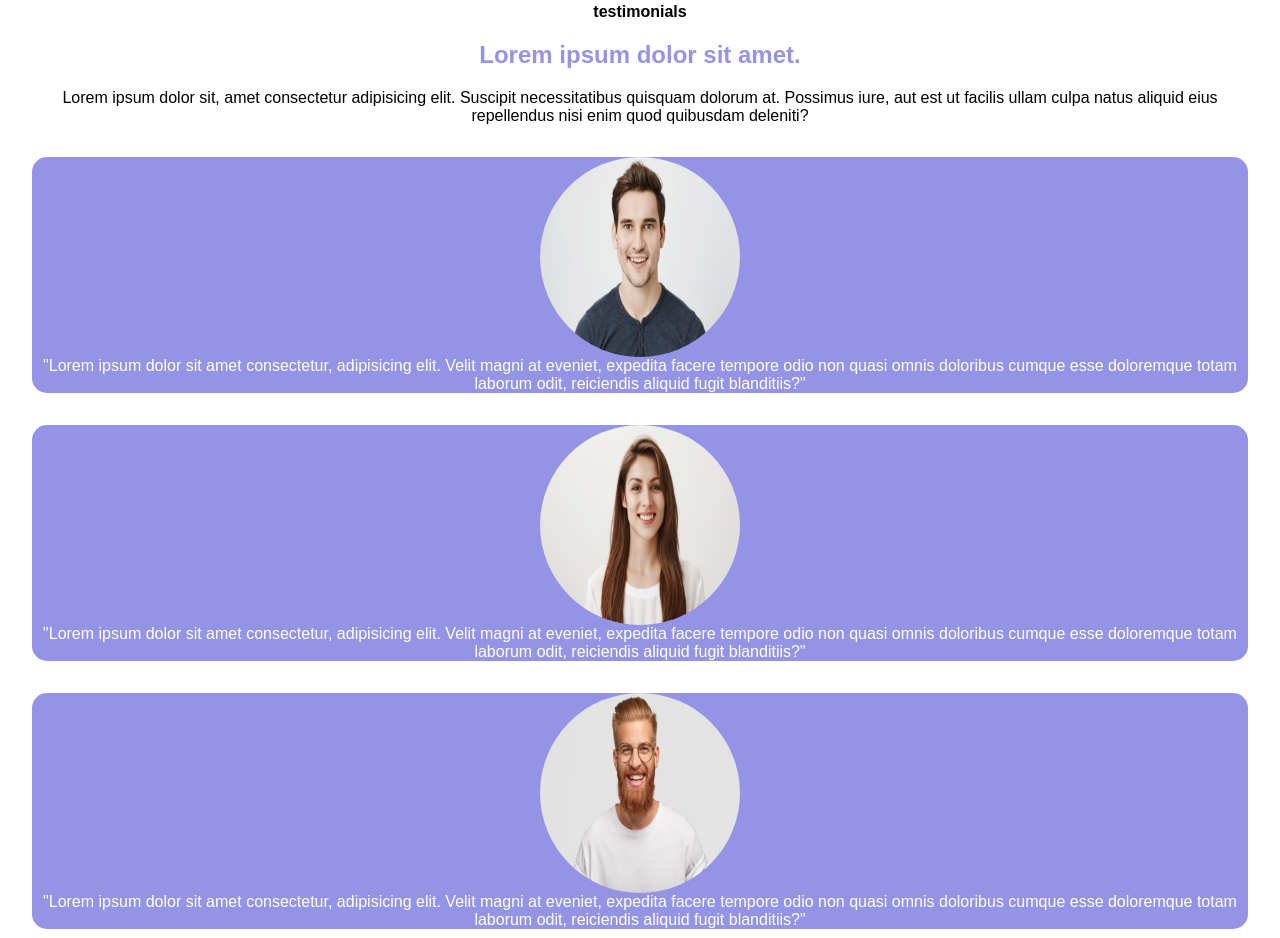
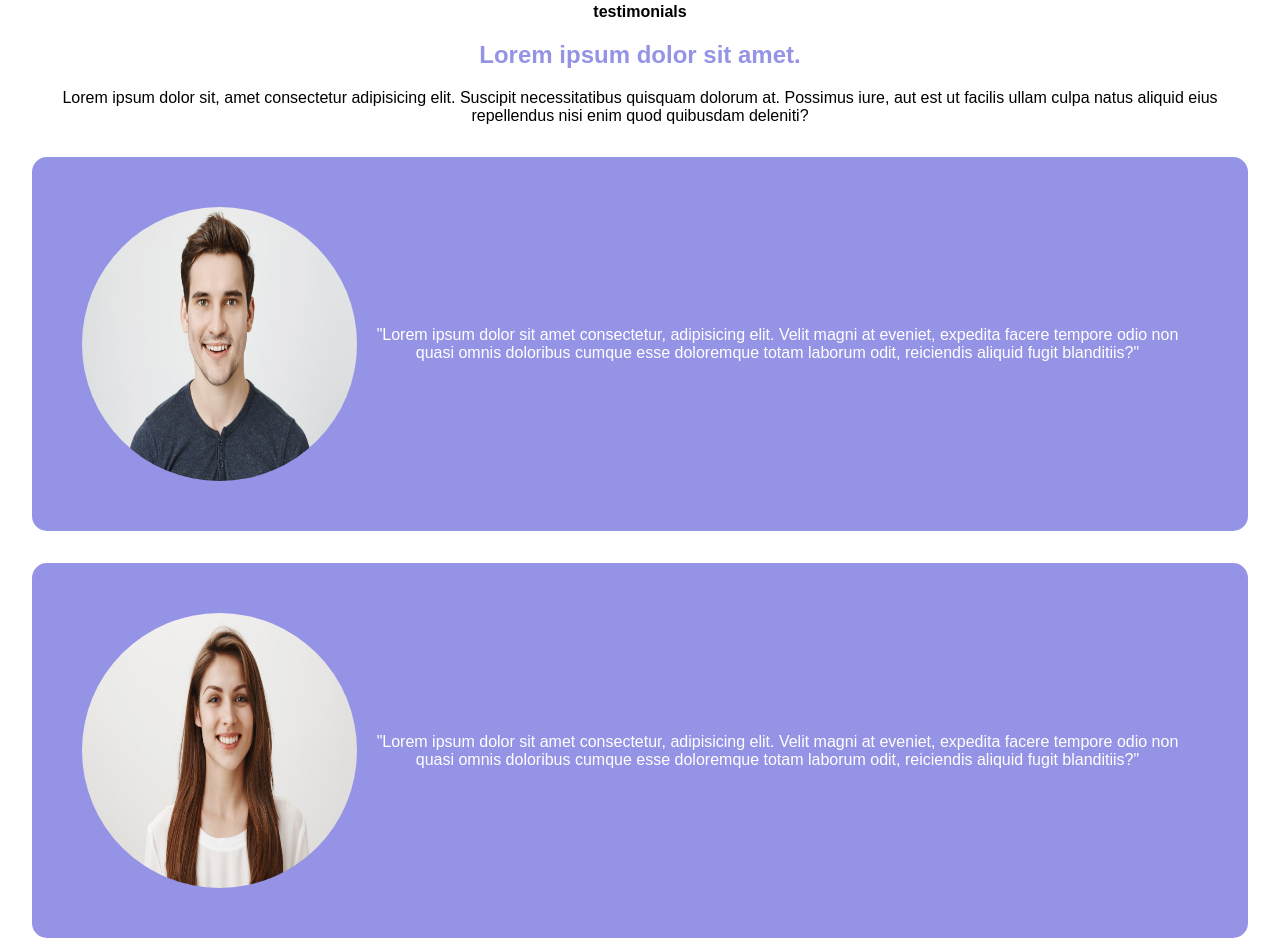
Before and after one commit to Ericdid/htmlcss-responsive-layout, a plain HTML site: page index.html in a window 1280 px wide. Shown: the part 1667-2605 px from the top of the page. Drawn offline with Linux system fonts and the light colour scheme.

Commit message:
add.testimonials-responsive

```diff
--- a/style.css
+++ b/style.css
@@ -191,6 +191,7 @@ li > span {
 }
 #testimonials .col > .card {
   width: 100%;
+  padding: 50px;
   background-color: #9593e6;
   color: white;
   border-radius: 15px;
@@ -262,6 +263,18 @@ li > span {
   #planning .col > h2 {
     font-size: 3rem;
   }
+  #testimonials .card > .card-img {
+    display: flex;
+    flex-direction: row;
+    align-items: center;
+  }
+  #testimonials .card-img > img {
+    width: 500px;
+    border-radius: 50%;
+    overflow: hidden;
+    aspect-ratio: 1;
+    margin: 0 auto;
+  }
 }
 
 /* DESKTOP */
```
